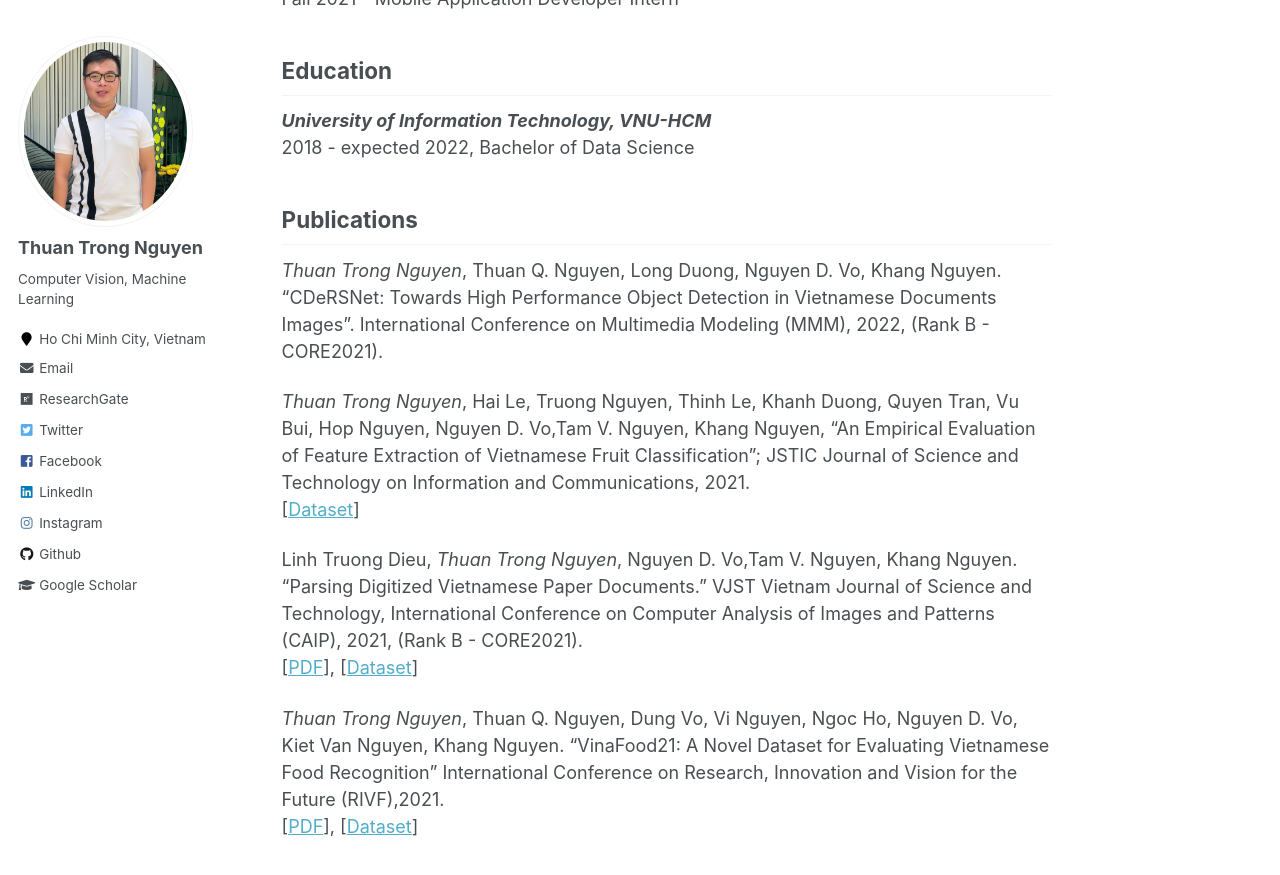
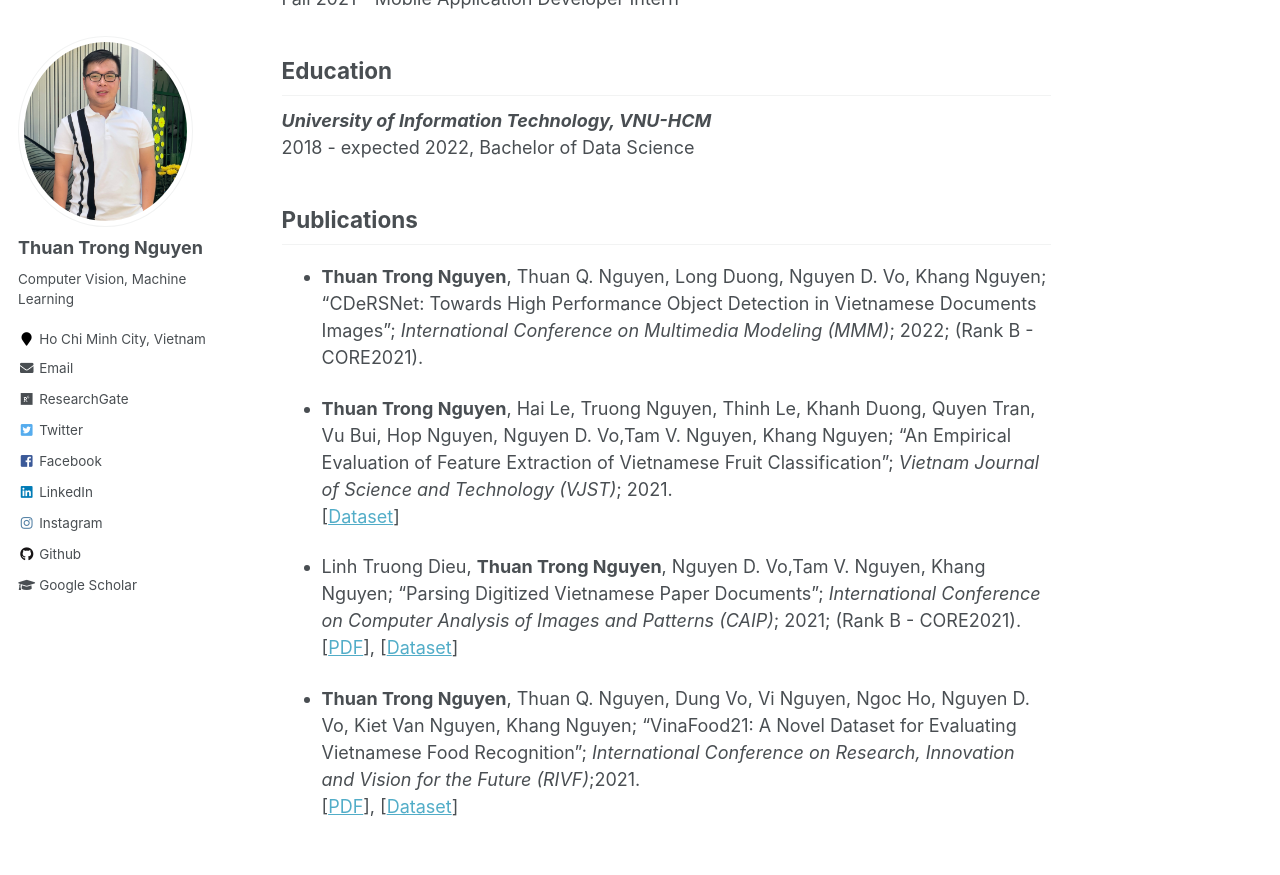
Before and after one commit to trongthuan205/trongthuan205.github.io, a Jekyll site: the page built from _pages/about.md, in a window 1280 px wide and 900 px high, scrolled down 379 px. Shown: the top 875 px of the window. Built offline with Jekyll 4.4.1, drawn with Linux system fonts in a browser that asks for light colours.

Commit message:
Update bio

```diff
--- a/_pages/about.md
+++ b/_pages/about.md
@@ -25,19 +25,19 @@ Fall 2021 - Mobile Application Developer Intern
 2013, BSc, Infomation Technology<br/> -->
 
 ## <a name="publication"></a> Publications
-*Thuan Trong Nguyen*, Thuan Q. Nguyen, Long Duong, Nguyen D. Vo, Khang Nguyen. "CDeRSNet: Towards High Performance Object Detection in Vietnamese Documents Images". International Conference on Multimedia Modeling (MMM), 2022, (Rank B - CORE2021).
+* **Thuan Trong Nguyen**, Thuan Q. Nguyen, Long Duong, Nguyen D. Vo, Khang Nguyen; "CDeRSNet: Towards High Performance Object Detection in Vietnamese Documents Images"; *International Conference on Multimedia Modeling (MMM)*; 2022; (Rank B - CORE2021).
 
-*Thuan Trong Nguyen*, Hai Le, Truong Nguyen, Thinh Le, Khanh Duong, Quyen Tran, Vu Bui, Hop Nguyen, Nguyen D. Vo,Tam V. Nguyen, Khang Nguyen, "An Empirical Evaluation of Feature Extraction of Vietnamese Fruit Classification"; JSTIC Journal of Science and Technology on Information and Communications, 2021.
+* **Thuan Trong Nguyen**, Hai Le, Truong Nguyen, Thinh Le, Khanh Duong, Quyen Tran, Vu Bui, Hop Nguyen, Nguyen D. Vo,Tam V. Nguyen, Khang Nguyen; "An Empirical Evaluation of Feature Extraction of Vietnamese Fruit Classification"; *Vietnam Journal of Science and Technology (VJST)*; 2021.
 <br/>
 [[Dataset](https://github.com/nguyenvd-uit/uit-together-dataset/blob/main/UIT-VinaFruit20.md)]
 
-Linh Truong Dieu, *Thuan Trong Nguyen*, Nguyen D. Vo,Tam V. Nguyen, Khang Nguyen. "Parsing Digitized Vietnamese Paper Documents." VJST Vietnam Journal of Science and Technology, International Conference on Computer Analysis of Images and Patterns (CAIP), 2021, (Rank B - CORE2021).
+* Linh Truong Dieu, **Thuan Trong Nguyen**, Nguyen D. Vo,Tam V. Nguyen, Khang Nguyen; "Parsing Digitized Vietnamese Paper Documents"; *International Conference on Computer Analysis of Images and Patterns (CAIP)*; 2021; (Rank B - CORE2021).
 <br/>
 [[PDF](https://link.springer.com/chapter/10.1007/978-3-030-89128-2_37)],
 [[Dataset](https://github.com/nguyenvd-uit/uit-together-dataset/blob/main/UIT-DODV.md)]
 
 
-*Thuan Trong Nguyen*, Thuan Q. Nguyen, Dung Vo, Vi Nguyen, Ngoc Ho, Nguyen D. Vo, Kiet Van Nguyen, Khang Nguyen. "VinaFood21:  A Novel Dataset for Evaluating Vietnamese Food Recognition" International Conference on Research, Innovation and Vision for the Future (RIVF),2021.
+* **Thuan Trong Nguyen**, Thuan Q. Nguyen, Dung Vo, Vi Nguyen, Ngoc Ho, Nguyen D. Vo, Kiet Van Nguyen, Khang Nguyen; "VinaFood21:  A Novel Dataset for Evaluating Vietnamese Food Recognition"; *International Conference on Research, Innovation and Vision for the Future (RIVF)*;2021.
 <br/>
 [[PDF](https://www.researchgate.net/publication/352900778_VinaFood21_A_Novel_Dataset_for_Evaluating_Vietnamese_Food_Recognition)],
 [[Dataset](https://github.com/nguyenvd-uit/uit-together-dataset/blob/main/VinaFood21.md)]
```
